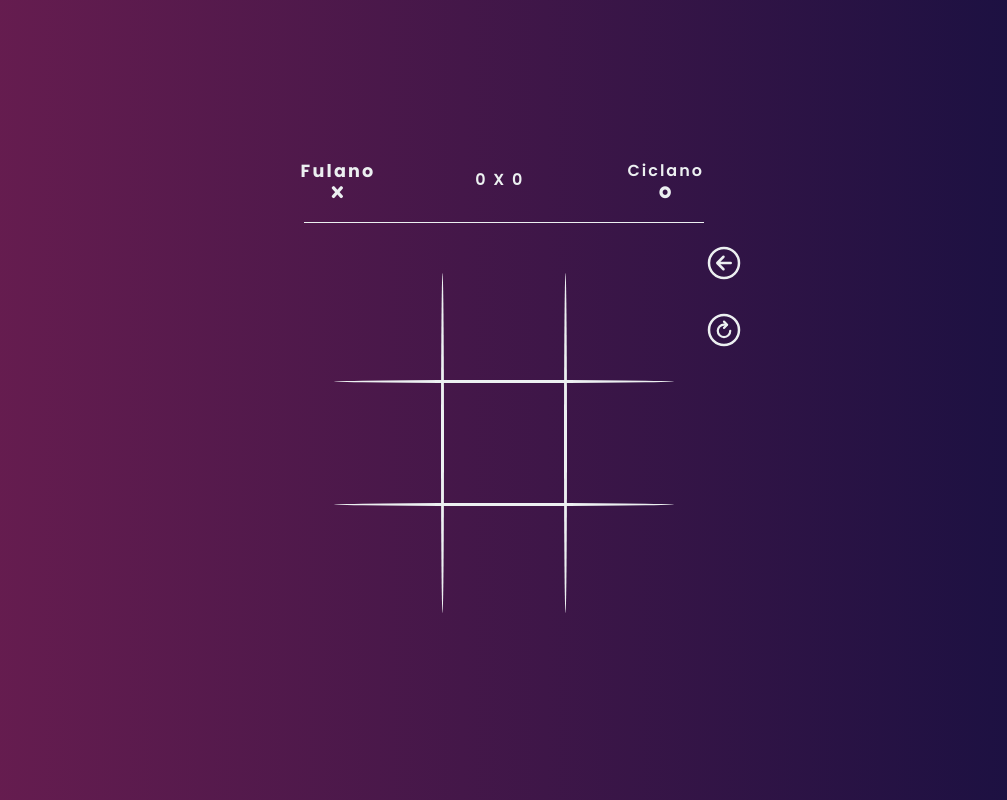
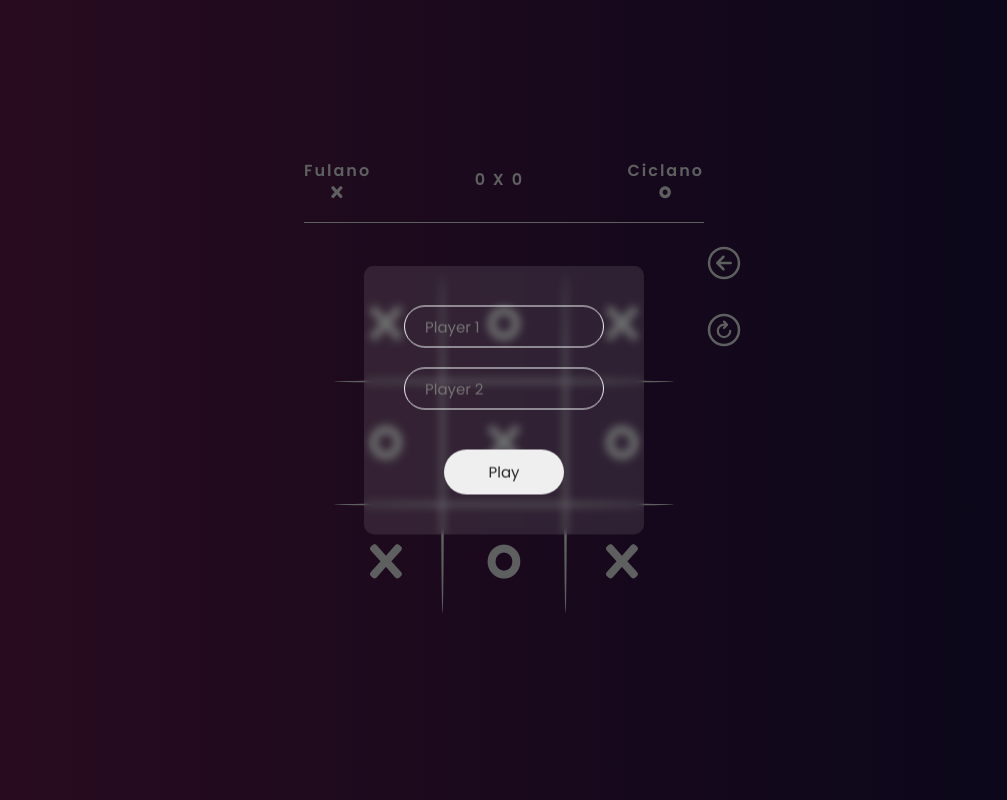
Before and after one commit to Jhoy-Kallebe/Jogo_da_Velha, a plain HTML site: page app/src/index.html in a window 1280 px wide. Shown: the whole page, without its empty margins (136-1143 px from the left). Drawn offline with nearby package versions, Linux system fonts and the light colour scheme.

Commit message:
add interface log players

```diff
--- a/app/src/index.html
+++ b/app/src/index.html
@@ -8,14 +8,19 @@
 
     <link rel="stylesheet" href="style.css">
 </head>
-<body>
+<body class="body form">
+    <div class="log-game active-form">
+        <input type="text" name="" id="player-one" class="name-players" placeholder="Player 1" required>
+        <input type="text" name="" id="player-two" class="name-players" placeholder="Player 2" required>
+        <input class="button" type="button" value="Play" onclick="playGame()">
+    </div>
     <div class="game">
         <div class="head-game">
             <div class="info">
                 <p class="player one">Fulano</p>
                 <p class="sybol-one">X</p>
             </div>
-            <p class="scoreboard">1 X 0</p>
+            <p class="scoreboard">0 X 0</p>
             <div class="info">
                 <p class="player two">Ciclano</p>
                 <p class="sybol-two">O</p>
@@ -44,7 +49,7 @@
                 <div class="space-check">X</div>
             </div>
             <div class="controls">
-                <a href=""><ion-icon class="icons" name="arrow-back-circle-outline"></ion-icon></a>
+                <a onclick="playGame()" href=""><ion-icon class="icons" name="arrow-back-circle-outline"></ion-icon></a>
                 <a onclick="resetGame()"><ion-icon class="icons" name="refresh-circle-outline"></ion-icon></a>
             </div>
         </div>
--- a/app/src/script.js
+++ b/app/src/script.js
@@ -4,11 +4,11 @@ const playerOne = document.querySelector('.one');
 const playerTwo = document.querySelector('.two');
 const scoreboard = document.querySelector('.scoreboard');
 
-playerOne.value = 'Fulano';
-playerTwo.value = 'Ciclano';
+const body = document.querySelector('.body');
+const form = document.querySelector('.log-game');
 
-playerOne.innerText = playerOne.value;
-playerTwo.innerText = playerTwo.value;
+const namePlayerOne = document.querySelector('#player-one');
+const namePlayerTwo = document.querySelector('#player-two');
 
 let player = playerOne;
 let scoreboardOne = 0;
@@ -25,7 +25,15 @@ arrayCheckSpace.forEach((v, index) => {
     });
 });
 
-loadGame();
+function playGame() {
+    loadGame();
+    playerOne.value = namePlayerOne.value;
+    playerTwo.value = namePlayerTwo.value;
+    playerOne.innerText = playerOne.value ?? 'Fulano';
+    playerTwo.innerText = playerTwo.value ?? 'Ciclano';
+    body.classList.toggle('form');
+    form.classList.toggle('active-form');
+}
 
 function loadGame() {
     arrayCheckSpace.forEach((v, index) => {
@@ -52,13 +60,13 @@ function checkSpace(index) {
         if(player == playerOne) {
             arrayChecks[index] = 'X'
             loadGame();
+            changePlayer(playerOne, playerTwo);
             playWin(playerOne, 'X')
-            changePlayer(playerOne, playerTwo);
         } else {
             arrayChecks[index] = 'O'
             loadGame();
+            changePlayer(playerTwo, playerOne);
             playWin(playerTwo, 'O');
-            changePlayer(playerTwo, playerOne)
         }
     }
 }
--- a/app/src/style.css
+++ b/app/src/style.css
@@ -15,6 +15,69 @@ html {
     align-items: center;
     justify-content: center;
     flex-direction: column;
+}
+
+.form::before {
+    content: "";
+    display: block;
+    background-color: rgba(0, 0, 0, .6);
+    width: 100vw;
+    height: 100vh;
+    position: absolute;
+    top: 0;
+    left: 0;
+    z-index: 1;
+}
+
+.log-game {
+    display: flex;
+    flex-direction: column;
+    gap: 20px;
+    padding: 40px;
+    background-color: rgba(255, 255, 255, .1);
+    backdrop-filter: blur(4px);
+    border-radius: 10px;
+    position: absolute;
+    z-index: 1;
+    top: 50%;
+    left: 50%;
+    transform: translate(-50%, -50%);
+    display: none;
+}
+
+.active-form {
+    display: flex;
+}
+
+.log-game input:not(:nth-child(3)) {
+    height: 30px;
+    width: 200px;
+    padding: 20px;
+    border-radius: 99px;
+    border: 1px solid;
+    font-family: 'Poppins', sans-serif;
+    font-size: 15px;
+    background-color: transparent;
+    outline: none;
+    transition: .3s;
+}
+
+.log-game input:not(:nth-child(3)):focus {
+    border: 1px solid rgb(221, 160, 221);
+}
+
+.log-game .button {
+    height: 45px;
+    width: 120px;
+    margin: 20px auto 0 auto;
+    color: #252525;
+    font-family: 'Poppins', sans-serif;
+    font-size: 15px;
+    border-radius: 99px;
+    border: none;
+    cursor: pointer;
+    position: relative;
+    transition: .3s;
 }
 
 .head-game {
```
